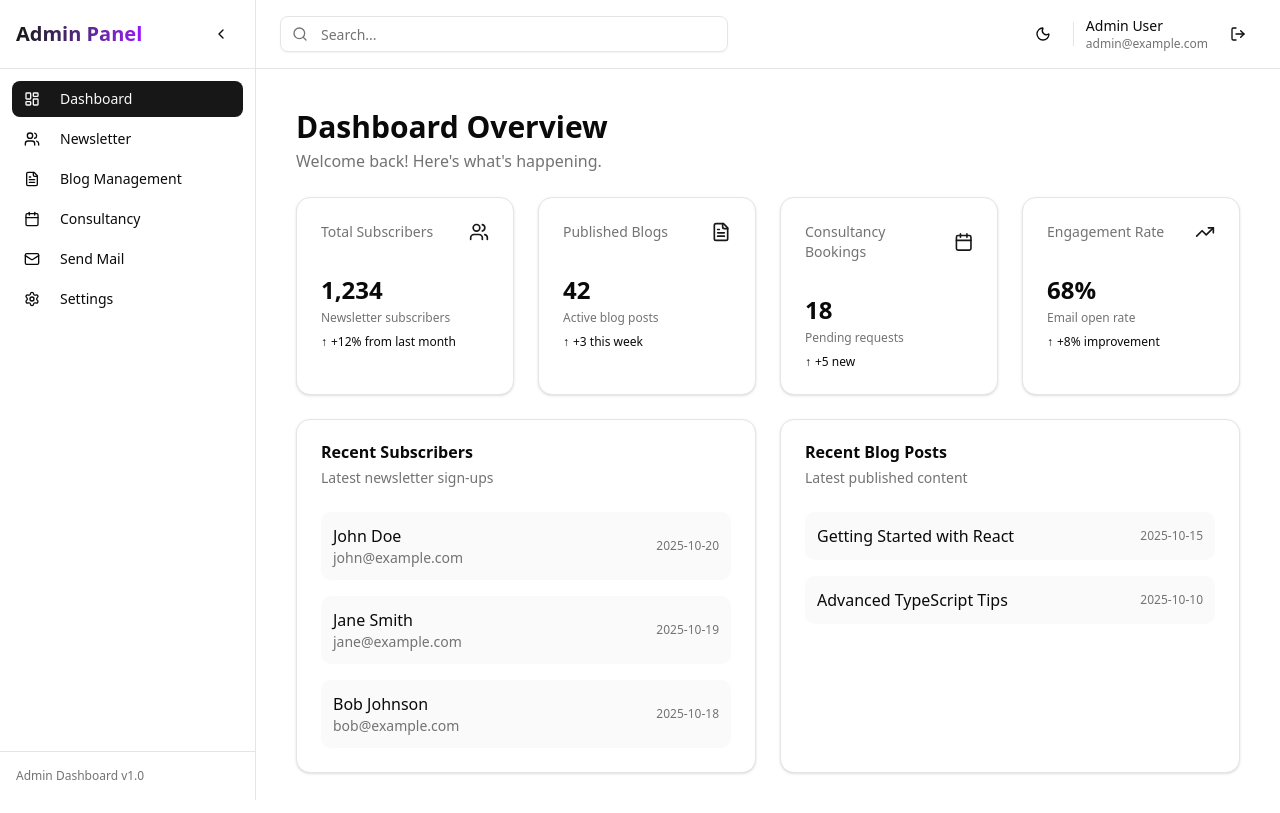
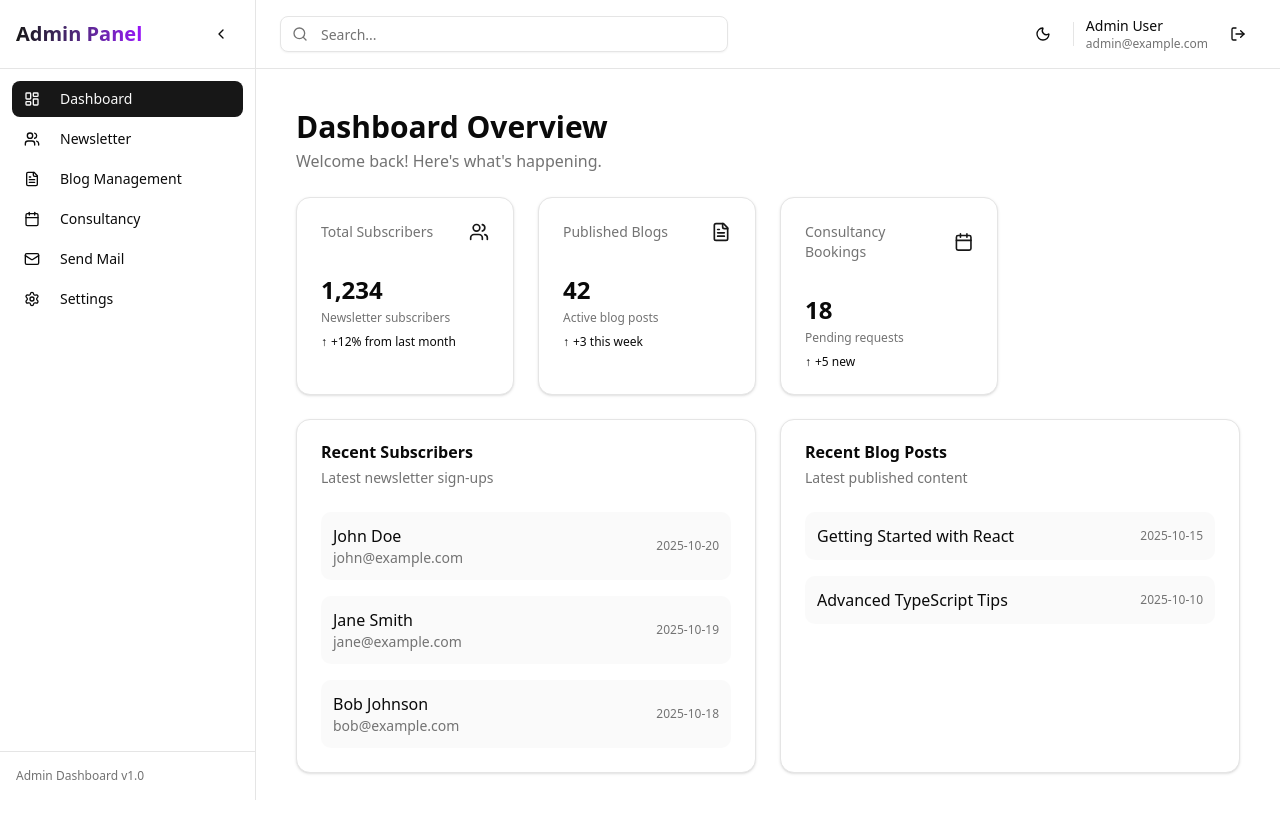
Before and after one commit to iSitanshu/Funds_Catalyst, a React (Vite) app in the folder admin/: page /admin in a window 1280 px wide. Built offline with nearby package versions, Linux system fonts and the light colour scheme.

Commit message:
changes in the admin pannel

```diff
--- a/admin/src/pages/admin/Dashboard.jsx
+++ b/admin/src/pages/admin/Dashboard.jsx
@@ -43,13 +43,6 @@ export function Dashboard() {
           description="Pending requests"
           trend={{ value: "+5 new", isPositive: true }}
         />
-        <StatsCard
-          title="Engagement Rate"
-          value="68%"
-          icon={TrendingUp}
-          description="Email open rate"
-          trend={{ value: "+8% improvement", isPositive: true }}
-        />
       </div>
 
       <div className="grid gap-6 md:grid-cols-2">
```
